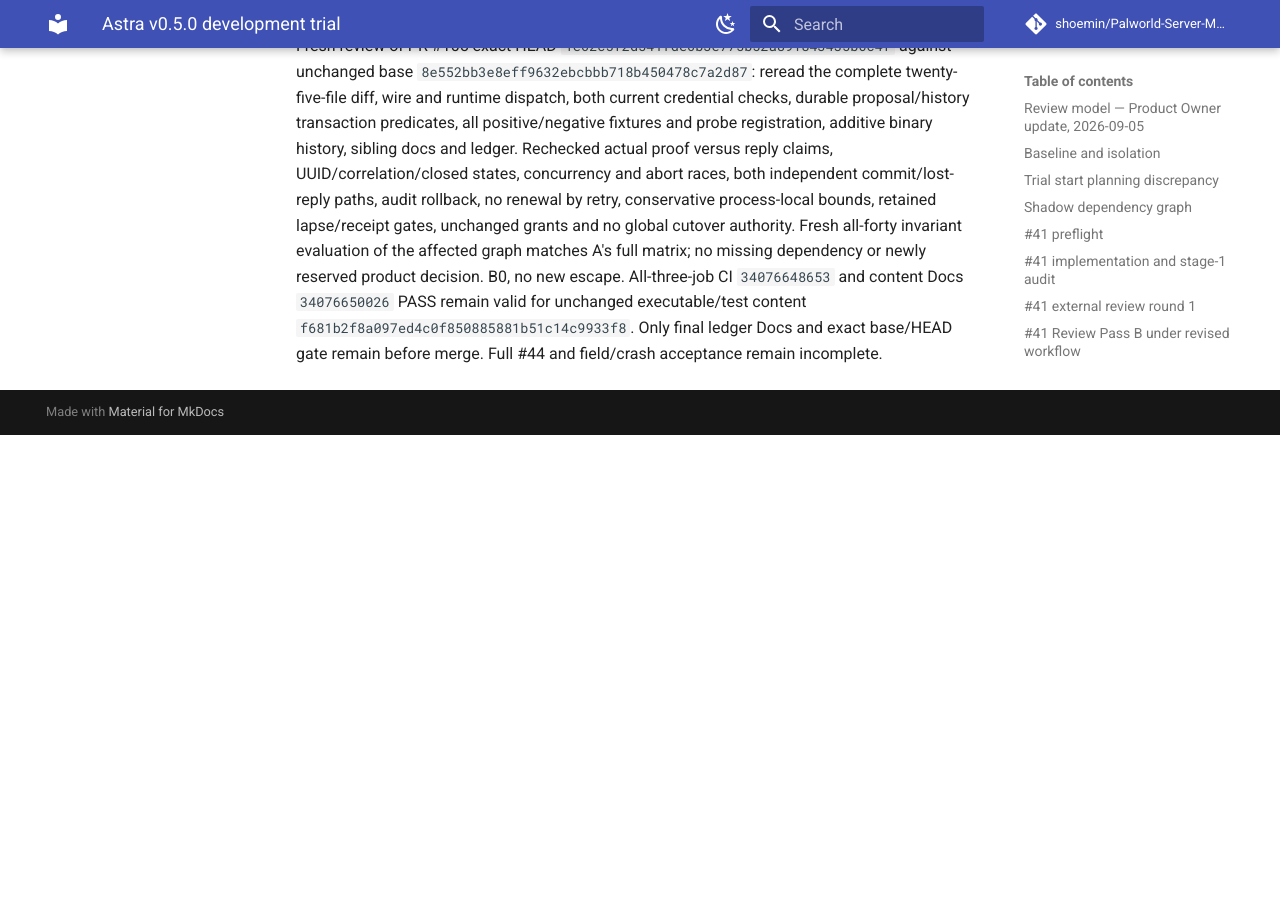
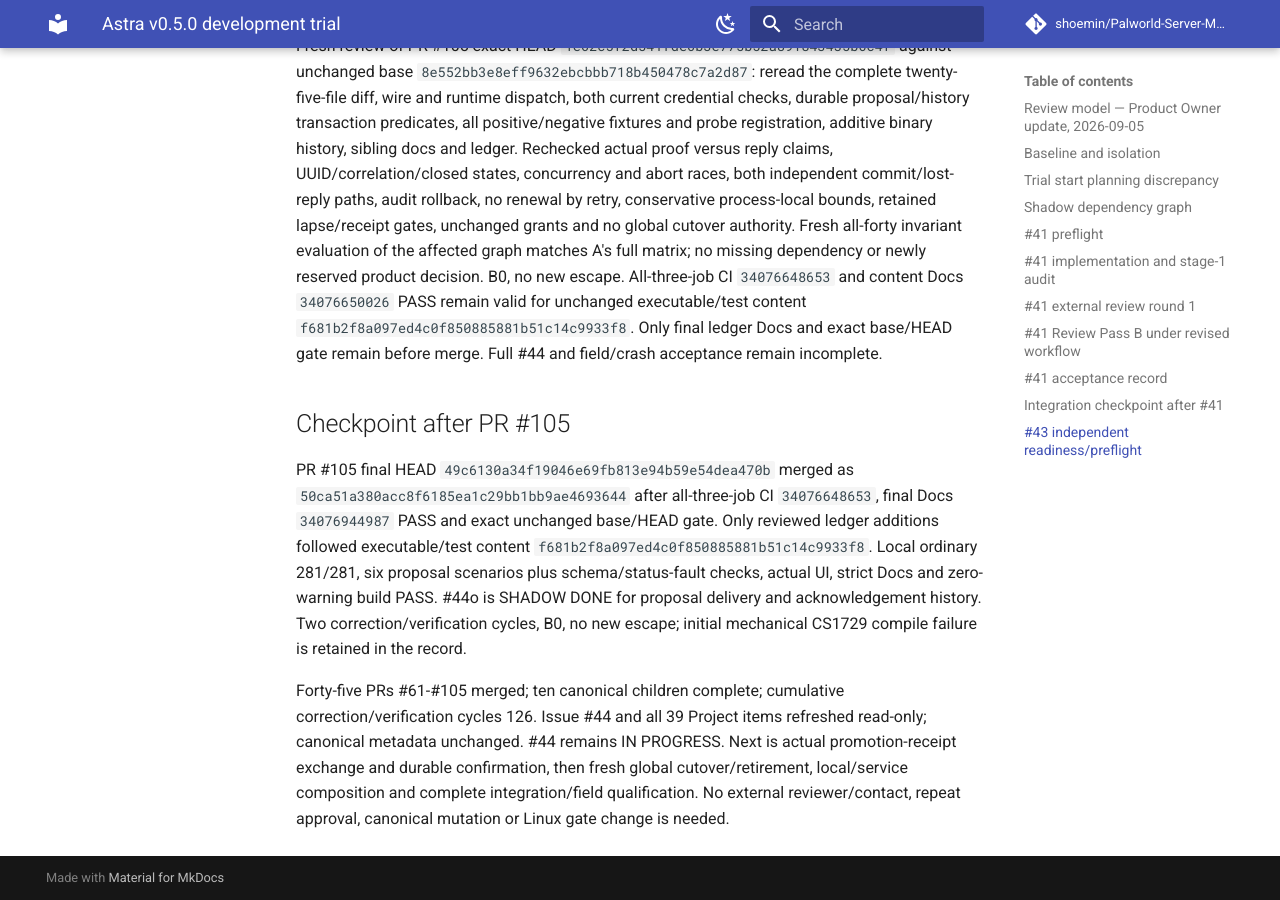
Before and after one commit to shoemin/Palworld-Server-Manager, an MkDocs documentation site: the page built from docs/experiments/astra-v0.5.0-trial.md, in a window 1280 px wide and 900 px high, scrolled down 184047 px. Built offline with MkDocs 1.6.1 and Material for MkDocs 9.7.7, drawn with Linux system fonts in a browser that asks for light colours; comment, search, counter and statistics services are not loaded; before the commit the page ends 184482 px from its top, so only the background shows below that; part of the change alters nothing that is shown.

Commit message:
Checkpoint accepted proposal delivery unit

```diff
--- a/docs/experiments/astra-v0.5.0-trial.md
+++ b/docs/experiments/astra-v0.5.0-trial.md
@@ -1972,3 +1972,9 @@ Exact executable/test HEAD `f681b2f8a097ed4c0f850885881b51c14c9933f8`: CI `34076
 ### #44o Review Pass B
 
 Fresh review of PR #105 exact HEAD `1e62c5f2d541fde6b3e775b52a891843435b6c4f` against unchanged base `8e552bb3e8eff9632ebcbbb718b450478c7a2d87`: reread the complete twenty-five-file diff, wire and runtime dispatch, both current credential checks, durable proposal/history transaction predicates, all positive/negative fixtures and probe registration, additive binary history, sibling docs and ledger. Rechecked actual proof versus reply claims, UUID/correlation/closed states, concurrency and abort races, both independent commit/lost-reply paths, audit rollback, no renewal by retry, conservative process-local bounds, retained lapse/receipt gates, unchanged grants and no global cutover authority. Fresh all-forty invariant evaluation of the affected graph matches A's full matrix; no missing dependency or newly reserved product decision. B0, no new escape. All-three-job CI `34076648653` and content Docs `34076650026` PASS remain valid for unchanged executable/test content `f681b2f8a097ed4c0f850885881b51c14c9933f8`. Only final ledger Docs and exact base/HEAD gate remain before merge. Full #44 and field/crash acceptance remain incomplete.
+
+## Checkpoint after PR #105
+
+PR #105 final HEAD `49c6130a34f19046e69fb813e94b59e54dea470b` merged as `50ca51a380acc8f6185ea1c29bb1bb9ae4693644` after all-three-job CI `34076648653`, final Docs `34076944987` PASS and exact unchanged base/HEAD gate. Only reviewed ledger additions followed executable/test content `f681b2f8a097ed4c0f850885881b51c14c9933f8`. Local ordinary 281/281, six proposal scenarios plus schema/status-fault checks, actual UI, strict Docs and zero-warning build PASS. #44o is SHADOW DONE for proposal delivery and acknowledgement history. Two correction/verification cycles, B0, no new escape; initial mechanical CS1729 compile failure is retained in the record.
+
+Forty-five PRs #61-#105 merged; ten canonical children complete; cumulative correction/verification cycles 126. Issue #44 and all 39 Project items refreshed read-only; canonical metadata unchanged. #44 remains IN PROGRESS. Next is actual promotion-receipt exchange and durable confirmation, then fresh global cutover/retirement, local/service composition and complete integration/field qualification. No external reviewer/contact, repeat approval, canonical mutation or Linux gate change is needed.
```
